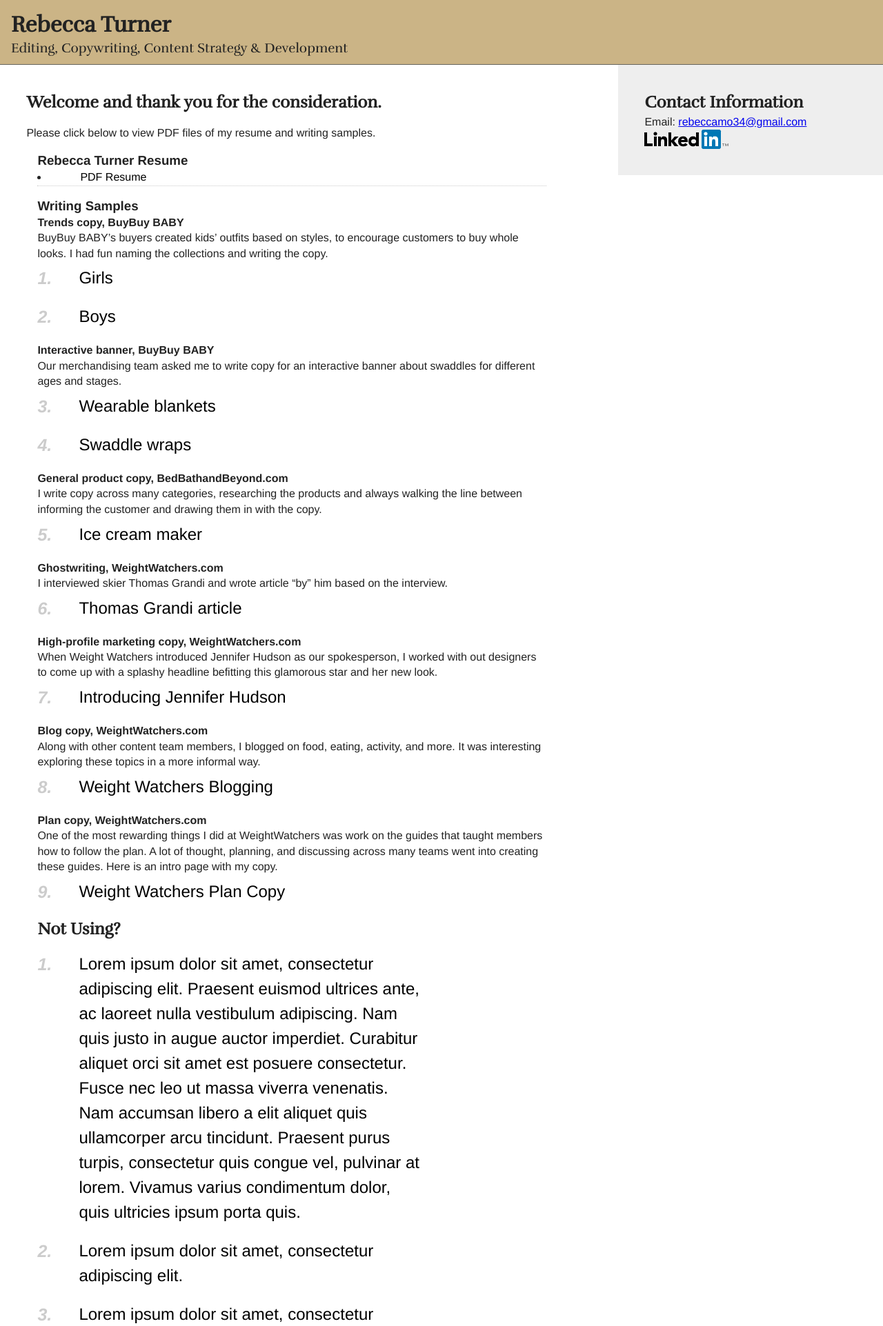
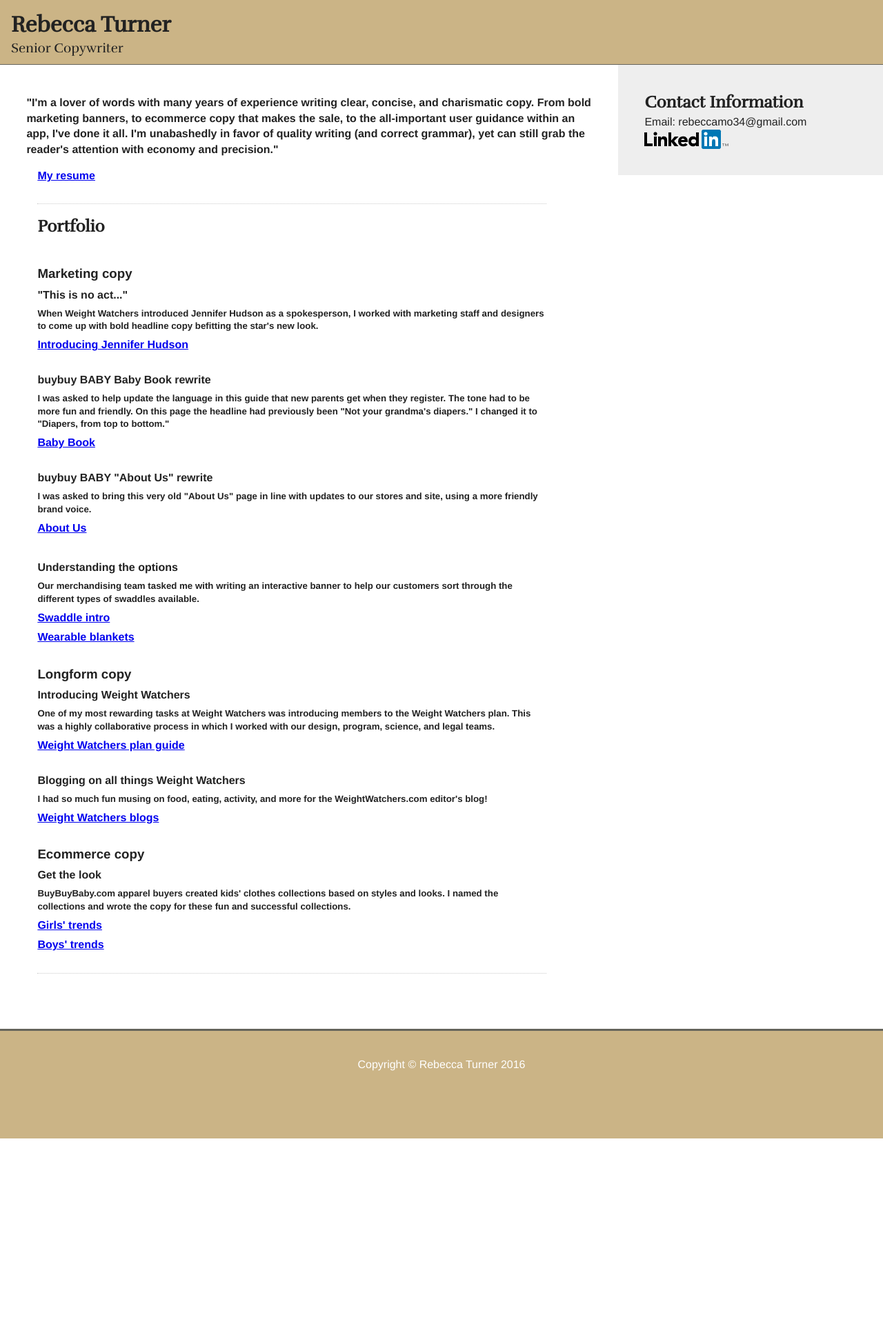
Before and after one commit to MikeiLL/copy-writer-resume, a PHP site: page / in a window 1280 px wide. Shown: the top 1923 px of the page at 69% size. After the commit the page ends 1651 px from the top, so only its background shows below. Run offline with PHP 8.4, Linux system fonts and the light colour scheme.

Commit message:
Updating to their changes.

```diff
--- a/index.php
+++ b/index.php
@@ -3,7 +3,7 @@
     <head>
         <meta charset="utf-8">
         <meta http-equiv="x-ua-compatible" content="ie=edge">
-        <title>Rebecca Turner - Editing, Copywriting, Content Strategy & Development</title>
+        <title>Rebecca Turner: Copywriting, Content Development and Strategy</title>
         <meta name="description" content="">
         <meta name="viewport" content="width=device-width, initial-scale=1">
 
@@ -17,107 +17,99 @@
     </head>
     <body>
         <!--[if lt IE 8]>
-            <p class="browserupgrade">You are using an <strong>outdated</strong> browser. Please <a href="http://browsehappy.com/">upgrade your browser</a> to improve your experience.</p>
+            <p class="browserupgrade">Please <a href="http://browsehappy.com/">upgrade your browser</a> to improve your experience.</p>
         <![endif]-->
         <div id="container">
 
            <!-- header -->
            <header id="header">
               <h1 id="title">Rebecca Turner</h1>
-              <h2 class="tagline">Editing, Copywriting, Content Strategy & Development</h2>
+              <h2 class="tagline">Senior Copywriter</h2>
            </header>
 
 
            <!-- Main Content area -->
-           <section id="content">
-              <h2>Welcome and thank you for the consideration.</h2>
+           <section id="content"><p><p>
+              <h4>"I'm a lover of words with many years of experience writing clear, concise, and charismatic copy. From bold marketing banners, to ecommerce copy that makes the sale, to the all-important user guidance within an app, I've done it all. I'm unabashedly in favor of quality writing (and correct grammar), yet can still grab the reader's attention with economy and precision."
+<p><p><p><p>
               <!-- Main content -->
-              <p>Please click below to view PDF files of my resume and writing samples.</p>
+<p></P>
 
-              <div class="files"><h3>Rebecca Turner Resume</h3>
-                <ul>
-                    <li><a class="resume" href="samples/Rebecca_Turner_2015_freelancecondense.pdf" target="_blank">PDF Resume</a></li>
-                </ul>
+
+              <div class="files">
+                <ol>
+                    <p><a href="Rebecca_Turner_2016.docx" target="_blank">My resume</a></P>
+                </ol><br>
              </div>
 
               <div class="files">
-                <h3>Writing Samples</h3>
+                <p><h2>Portfolio</h2></P><br>
+<h3>Marketing copy</h3><p>
+                <h4>"This is no act..."</h4>
+                <p><h5>When Weight Watchers introduced Jennifer Hudson as a spokesperson, I worked with marketing staff and designers to come up with bold headline copy befitting the star's new look.</h5></p>
+                <ol>
+                    <p><a href="samples/homepage_jen.pdf" target="_blank">Introducing Jennifer Hudson</a></p> </ol><br>
 
-                <h4>Trends copy, BuyBuy BABY</h4>
-                <p>BuyBuy BABY’s buyers created kids’ outfits based on styles, to encourage customers to buy whole looks. I had fun naming the collections and writing the copy. </p>
+<h4>buybuy BABY Baby Book rewrite</h4>
+                <p><h5>I was asked to help update the language in this guide that new parents get when they register. The tone had to be more fun and friendly. On this page the headline had previously been "Not your grandma's diapers." I changed it to "Diapers, from top to bottom." </h5></p>
                 <ol>
-                    <li><span>1.</span><p><a href="samples/BuyBuyBABY/boho.pdf" target="_blank">Girls</a></p></li>
-                    <li><span>2.</span><p><a href="samples/BuyBuyBABY/casual.pdf" target="_blank">Boys</a></p></li>
-                </ol>
+                    <p><a href="samples/babybook.png" target="_blank">Baby Book</a></p> </ol><br>
 
-                <h4>Interactive banner, BuyBuy BABY</h4>
-                <p>Our merchandising team asked me to write copy for an interactive banner about swaddles for different ages and stages.</p>
+                <h4>buybuy BABY "About Us" rewrite</h4>
+                <p><h5>I was asked to bring this very old "About Us" page in line with updates to our stores and site, using a more friendly brand voice.</h5></p>
                 <ol>
-                    <li><span>3.</span><p><a href="samples/BuyBuyBABY/swaddle1.pdf" target="_blank">Wearable blankets</a></p></li>
-                    <li><span>4.</span><p><a href="samples/BuyBuyBABY/swaddle2.pdf" target="_blank">Swaddle wraps</a></p></li>
-                </ol>
+<p><a href="samples/Who We Are.pdf" target="_blank">About Us</a></p></ol><br>
+                <p>
+<h4>Understanding the options</h4>
+                <p><h5>Our merchandising team tasked me with writing an interactive banner to help our customers sort through the different types of swaddles available.</h5></p>
+                <ol>
+                    <p><a href="samples/swaddle2.gif" target="_blank">Swaddle intro</a></p>
+<p><a href="samples/swaddle1.gif" target="_blank">Wearable blankets</a></p>
+ </ol>
+<br>
+<h3>Longform copy</h3><p>
+ <h4>Introducing Weight Watchers</h4>
+                <p><h5>One of my most rewarding tasks at Weight Watchers was introducing members to the Weight Watchers plan. This was a highly collaborative process in which I worked with our design, program, science, and legal teams.</h5></p>
+                <ol>
+                    <p><a href="samples/planguides_intro.pdf" target="_blank">Weight Watchers plan guide</a></p>
+                </ol><br>
 
-                <h4>General product copy, BedBathandBeyond.com</h4>
-                <p>I write copy across many categories, researching the products and always walking the line between informing the customer and drawing them in with the copy.</p>
+                <h4>Blogging on all things Weight Watchers</h4>
+                <p><h5>I had so much fun musing on food, eating, activity, and more for the WeightWatchers.com editor's blog!</h5></p>
                 <ol>
-                    <li><span>5.</span><p><a href="http://www.bedbathandbeyond.com/store/product/softshell-ice-cream-ball-trade/1044925567?Keyword=ice+cream+maker" target="_blank">Ice cream maker</a></p></li>
-                </ol>
-
-                <h4>Ghostwriting, WeightWatchers.com</h4>
-                <p>I interviewed skier Thomas Grandi and wrote article “by” him based on the interview.</p>
+                    <p><a href="http://community.weightwatchers.com/Blogs/SearchBlogs.aspx?s=rebecca+turner&t=16&sh=0&" target="_blank">Weight Watchers blogs</a></p>
+                </ol><br>
+<h3>Ecommerce copy</h3><p>
+<h4>Get the look</h4>
+                <p><h5>BuyBuyBaby.com apparel buyers created kids' clothes collections based on styles and looks. I named the collections and wrote the copy for these fun and successful collections.</h5></p>
                 <ol>
-                    <li><span>6.</span><p><a href="samples/WeightWatchers/grandi_article.pdf" target="_blank">Thomas Grandi article</a></p></li>
-                </ol>
-
-                <h4>High-profile marketing copy, WeightWatchers.com</h4>
-                <p>When Weight Watchers introduced Jennifer Hudson as our spokesperson, I worked with out designers to come up with a splashy headline befitting this glamorous star and her new look.</p>
-                <ol>
-                    <li><span>7.</span><p><a href="samples/WeightWatchers/homepage_jen.pdf" target="_blank">Introducing Jennifer Hudson</a></p></li>
-                </ol>
-
-                <h4>Blog copy, WeightWatchers.com</h4>
-                <p>Along with other content team members, I blogged on food, eating, activity, and more. It was interesting exploring these topics in a more informal way.</p>
-                <ol>
-                    <li><span>8.</span><p><a href="http://community.weightwatchers.com/Blogs/SearchBlogs.aspx?s=rebecca+turner&t=16&sh=0&" target="_blank">Weight Watchers Blogging</a></p></li>
-                </ol>
-
-                <h4>Plan copy, WeightWatchers.com</h4>
-                <p>One of the most rewarding things I did at WeightWatchers was work on the guides that taught members how to follow the plan. A lot of thought, planning, and discussing across many teams went into creating these guides. Here is an intro page with my copy.</p>
-                <ol>
-                    <li><span>9.</span><p><a href="samples/WeightWatchers/planguides_intro.pdf" target="_blank">Weight Watchers Plan Copy</a></p></li>
-                </ol>
+                    <p><a href="samples/boho.jpg" target="_blank">Girls' trends</a></p></li>
+                    <p><a href="samples/casual.jpg" target="_blank">Boys' trends</a></p>
+                </ol><br>
 
 
 
-                <h2>Not Using?</h2>
-                <ol>
-                    <li><span>1.</span><p><a href="samples/WeightWatchers/grandi_article.pdf" target="_blank">Lorem ipsum dolor sit amet, consectetur adipiscing elit. Praesent euismod ultrices ante, ac laoreet nulla vestibulum adipiscing. Nam quis justo in augue auctor imperdiet. Curabitur aliquet orci sit amet est posuere consectetur. Fusce nec leo ut massa viverra venenatis. Nam accumsan libero a elit aliquet quis ullamcorper arcu tincidunt. Praesent purus turpis, consectetur quis congue vel, pulvinar at lorem. Vivamus varius condimentum dolor, quis ultricies ipsum porta quis. </a></p></li>
-                    <li><span>2.</span><p><a href="samples/WeightWatchers/homepage_jen.pdf" target="_blank">Lorem ipsum dolor sit amet, consectetur adipiscing elit.</a></p></li>
-                    <li><span>3.</span><p><a href="samples/WeightWatchers/planguides_intro.pdf" target="_blank">Lorem ipsum dolor sit amet, consectetur adipiscing elit.</a></p></li>
-                    <li><span>4.</span><p><a href="samples/WeightWatchers/gettoknow_ppvs.pdf" target="_blank">Lorem ipsum dolor sit amet, consectetur adipiscing elit.</a></p></li>
-                    <li><span>7.</span><p><a href="samples/BuyBuyBABY/focus_fashion.pdf" target="_blank">Lorem ipsum dolor sit amet, consectetur adipiscing elit.</a></p></li>
-                    <li><span>8.</span><p><a href="samples/BuyBuyBABY/preppy.pdf" target="_blank">Lorem ipsum dolor sit amet, consectetur adipiscing elit.</a></p></li>
-                    <li><span>9.</span><p><a href="samples/BuyBuyBABY/puppies.pdf" target="_blank">Lorem ipsum dolor sit amet, consectetur adipiscing elit.</a></p></li>
-                    <li><span>10.</span><p><a href="samples/BuyBuyBABY/sporty.pdf" target="_blank">Lorem ipsum dolor sit amet, consectetur adipiscing elit.</a></p></li>
-                    <li><span>11.</span><p><a href="samples/BuyBuyBABY/subject_bird.pdf" target="_blank">Lorem ipsum dolor sit amet, consectetur adipiscing elit.</a></p></li>
+
+
+
 
 
               </div>
 
-               <p class="parenthetical">(You may right-click above files to download them to your device.)</p>
+
            </section>
 
            <!-- Sidebar -->
            <aside id="sidebar">
               <!-- Sidebar content -->
               <h2>Contact Information</h2>
-              Email: <a href="mailto:rebeccamo34@gmail.com">rebeccamo34@gmail.com</a>
+              Email: rebeccamo34@gmail.com
               <a href="https://www.linkedin.com/in/rebecca-turner-8200685" target="_blank"><img src="img/Logo-2C-28px-TM.png"/></a>
            </aside>
 
            <!-- Footer -->
            <footer id="footer" class="clearfix">
-              Copyright &copy Rebecca Turner 2015
+              Copyright &copy Rebecca Turner 2016
            </footer>
 
         </div>
```
Also changed, not shown: samples/babybook.png (added), 19 other files.
